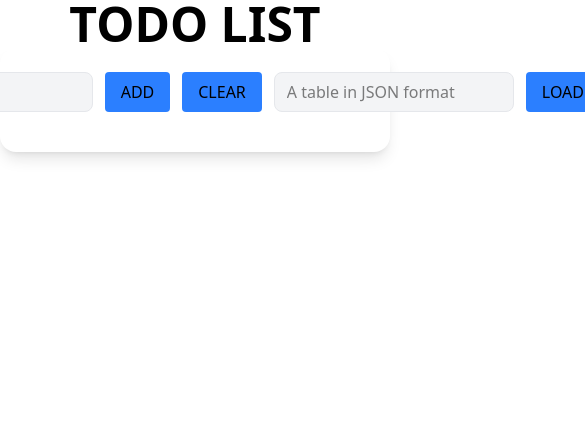
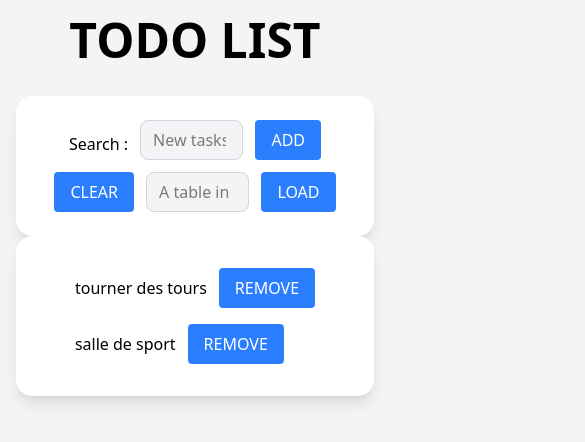
Before and after one commit to EKRAANGEEPHRAIM/TODO-LIST-JAVSCRIPT, a plain HTML site: page src/index.html in a window 390 px wide. Shown: the whole page, 585 px wide, since content can reach past the window. Drawn offline with Linux system fonts and the light colour scheme.

Commit message:
to make responsive

```diff
--- a/src/index.html
+++ b/src/index.html
@@ -6,18 +6,25 @@
   <link href="./output.css" rel="stylesheet">
 
 </head>
-<body class="min-h-screen"   >
-  <h1 class="text-5xl font-bold text-center text-black">
+<body class="min-h-screen bg-gray-100 flex flex-col items-center p-4" >
+
+
+  <!-- title -->
+  <h1 class="text-5xl md:text-6xl  font-bold text-center text-black mb-8">
     TODO LIST
   </h1>
 
-  <div class="  bg-white p-6 rounded-2xl  shadow-lg flex  items-start justify-center gap-3 ">
+
+<!-- container -->
+<div class="w-full max-w-1/3   bg-white p-6 md:p8 rounded-2xl  shadow-lg
+flex flex-wrap items-center justify-center gap-3 ">
 
 <label for="input" class="text-black mt-2">Search :</label>
 <input type="text"
 id="input"
 placeholder="New tasks ..."
-class="w-60 h-10 pl-3 pr-4 py-3 border border-gray-200 bg-gray-100  rounded-lg focus:ring-2 focus:ring-blue-600 focus:border-transparent"
+class="w-1/3 sm:w-60 h-10 pl-3 pr-4 py-3 border border-gray-300 bg-gray-100
+ rounded-lg focus:ring-2 focus:ring-blue-600 "
  >
 
 
@@ -25,31 +32,39 @@ class="w-60 h-10 pl-3 pr-4 py-3 border border-gray-200 bg-gray-100  rounded-lg f
     <!-- button add -->
 
 
- <button id="add" class="bg-blue-500 h-10 px-4 py-2 rounded hover:bg-blue-700">ADD</button>
+ <button id="add"
+ class="bg-blue-500 text-white h-10 px-4  rounded hover:bg-blue-700 sm:w-auto">ADD</button>
 
 <!-- button clear -->
 
-<button id="clear" class="bg-blue-500 h-10 px-4 py-2 rounded hover:bg-blue-700">CLEAR</button>
+<button id="clear" class="bg-blue-500 text-white h-10 px-4  rounded hover:bg-blue-700 sm:w-auto">CLEAR</button>
 
 
 
 <input type="text"
 id="url"
 placeholder="A table in JSON format"
-class="w-60 h-10 pl-3 pr-4 py-3 border border-gray-200 bg-gray-100 rounded-lg focus:ring-2 focus:ring-blue-500 focus:border-transparent"
+class="w-1/3 sm:w-60 h-10 pl-3 pr-4 py-3 border border-gray-300 bg-gray-100
+ rounded-lg focus:ring-2 focus:ring-blue-600 "
 >
 
  <!-- button load -->
 
- <button id="load" class="bg-blue-500  px-4 py-2 rounded hover:bg-blue-700">LOAD</button>
+ <button id="load" class="bg-blue-500 text-white h-10 px-4  rounded hover:bg-blue-700 sm:w-auto">LOAD</button>
 
 
   </div>
 
+  <div class="w-full max-w-1/3   bg-white p-6 md:p8 rounded-2xl  shadow-lg
+flex flex-wrap items-center justify-center gap-3 ">
   <ul id="list"></ul>
+  </div>
 
-<script src="js/index.js"></script>
-<script src="js/arrayStorage.js"></script>
+
+  <!--
+ecause of defer attribute , the script is downloaded in the background without interrupting the HTML code parsing. -->
+<script defer src="js/index.js"></script>
+<script  defer src="js/arrayStorage.js"></script>
 
 </body>
 </html>
--- a/src/js/index.js
+++ b/src/js/index.js
@@ -6,20 +6,26 @@ const clear = document.getElementById('clear');
 const url = document.getElementById('url');
 const load = document.getElementById('load');
 
-// const tasks = ['salle de sport','tourner des tours'];
-// //we recover the array of tasks
-// for(let i  = 0; i < tasks.length ; i++ ){
-//     // if we have a non-empty string
-//     if(typeof tasks[i]  === 'string' && tasks[i]){
-//         const li = document.createElement('li');
-//         const remove = document.createElement('button');
-//         remove.className = "bg-blue-500 h-10 px-4 py-2 rounded hover:bg-blue-700";
+const tasks = ['salle de sport','tourner des tours'];
 
-//         li.textContent = tasks[i];
-//         remove.textContent = 'REMOVE';
+function tasksDom(task){
+     // if we have a non-empty string
+      if (typeof task === 'string' && task.trim() !== "") {
+        const li = document.createElement('li');
+        li.className = "flex items-center justify-between gap-3 py-2 "
+        const remove = document.createElement('button');
+        remove.className = "bg-blue-500 h-10 px-4 py-2 text-white rounded hover:bg-blue-700";
 
-//         li.appendChild(remove);
+        li.textContent = task;
+        remove.textContent = 'REMOVE';
 
-//         list.insertBefore(li, list.firstChild);
-//     }
-// }
+        li.appendChild(remove);
+
+        list.insertBefore(li, list.firstChild);
+    }
+}
+//Each task is added to the bulleted list
+
+for(let i  = 0; i < tasks.length ; i++ ){
+   tasksDom(tasks[i])
+}
```
